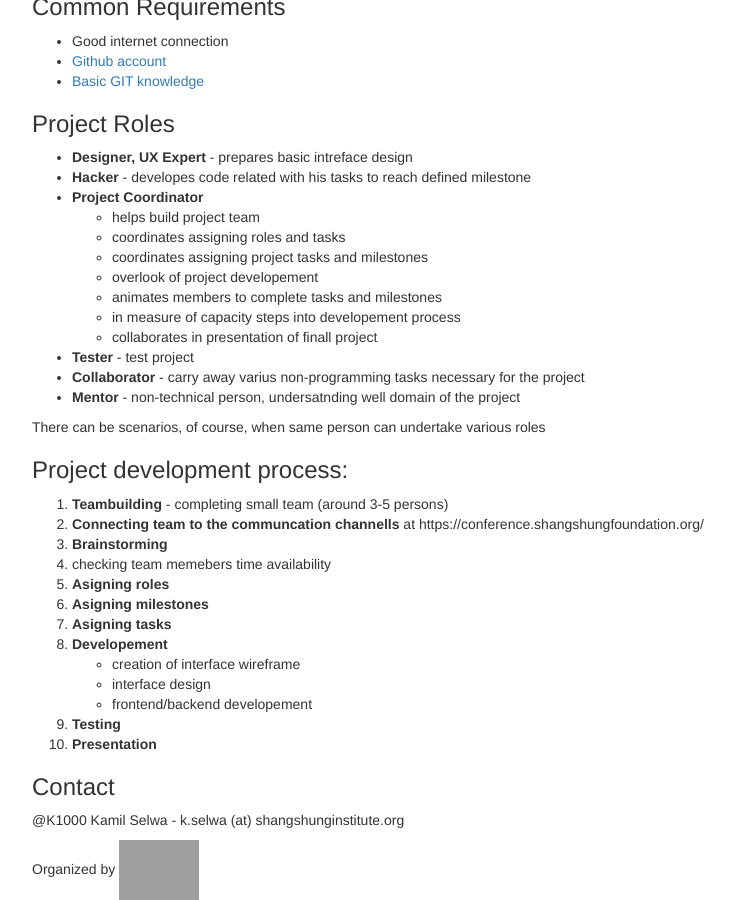
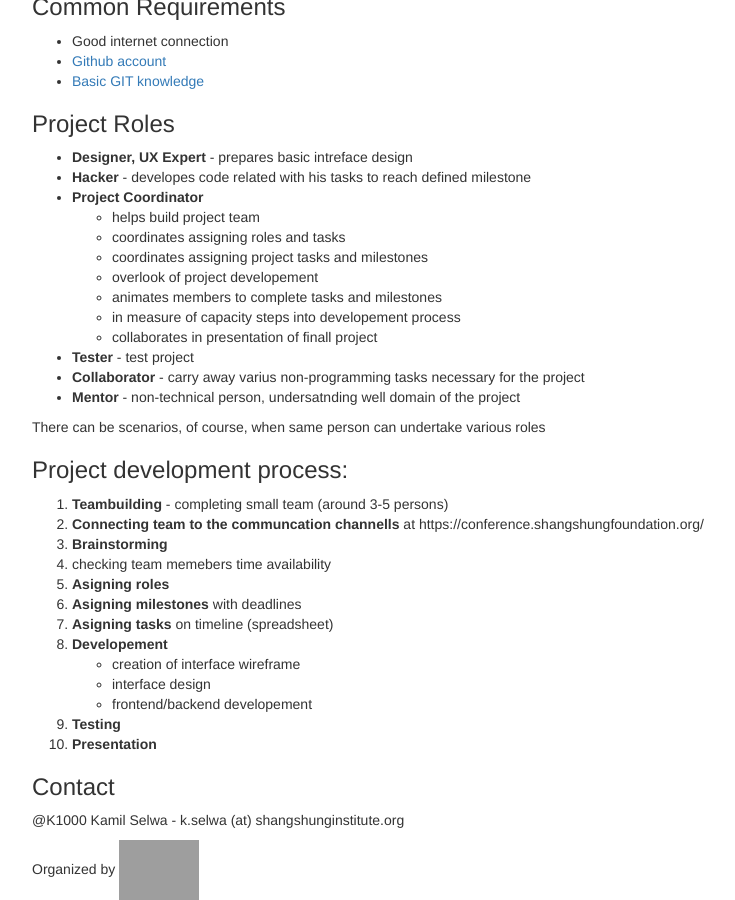
Before and after one commit to ShangShungFoundation/1st_merigar_hackathon, a Jekyll site: the page built from index.md, in a window 1280 px wide and 900 px high, scrolled down 572 px. Shown: the whole window, without its empty margins (38-773 px from the left). Built offline with Jekyll 4.4.1, drawn with Linux system fonts in a browser that asks for light colours; some web fonts are replaced; our own code applies the rules of GitHub Pages for plain Markdown files; grey boxes are pictures that could not be loaded.

Commit message:
Update index.md

```diff
--- a/index.md
+++ b/index.md
@@ -63,8 +63,8 @@ There can be scenarios, of course, when same person can undertake various roles
 3. **Brainstorming**
 4. checking team memebers time availability
 4. **Asigning roles**
-5. **Asigning milestones**
-6. **Asigning tasks**
+5. **Asigning milestones** with deadlines
+6. **Asigning tasks** on timeline (spreadsheet)
 7. **Developement**
     - creation of interface wireframe
     - interface design
```
